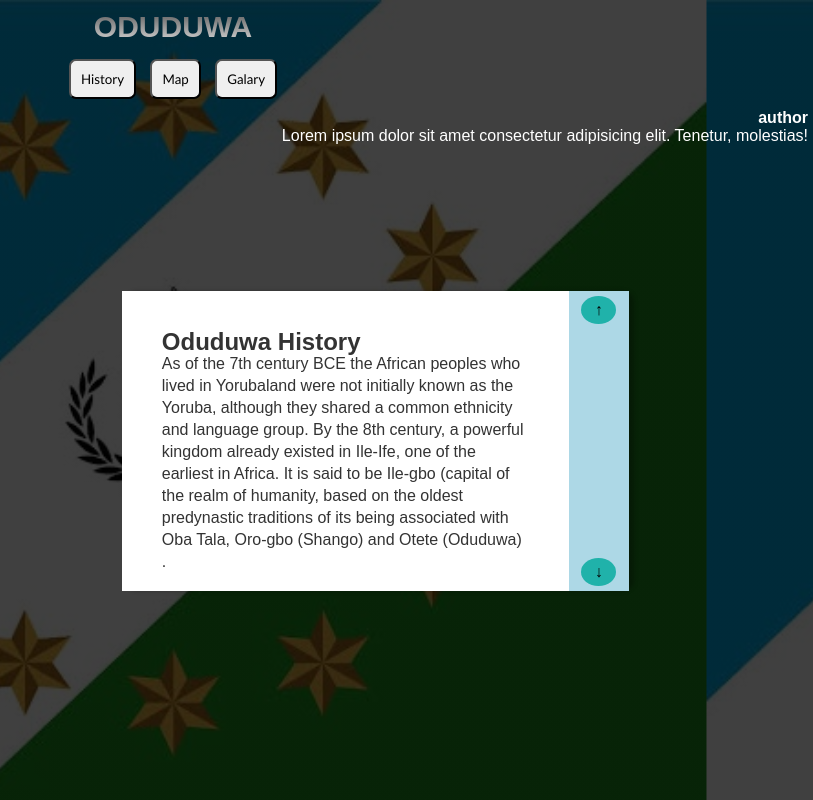
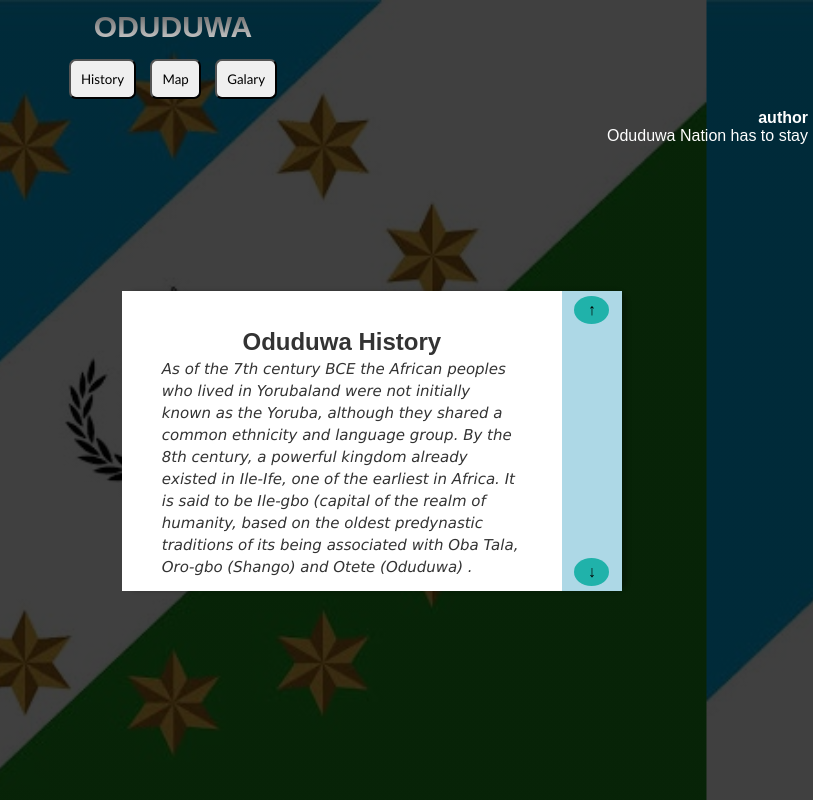
Before and after one commit to sunkanmicode/oduduwa, a plain HTML site: page index.html in a window 1280 px wide. Both pictures are taken after a click on the button "History". Shown: the full height of the page, 467-1280 px from the left. Drawn offline with Linux system fonts and the light colour scheme; no server answers.

Commit message:
adding quotes

```diff
--- a/index.html
+++ b/index.html
@@ -16,12 +16,11 @@
                 <button class="btn-hist">History</button>
                 <button class="btn-map">Map</button>
                 <button class="btn-tab">Galary</button>
-
             </div>
 
         <div class="right-quote">
-            <h4 class="author">author</h4>
-            <P class="para-quote">Lorem ipsum dolor sit amet consectetur adipisicing elit. Tenetur, molestias!</P>
+            <h4 class="title">author</h4>
+            <P class="para-quote">Oduduwa Nation has to stay</P>
         </div>
 
         <div class="row">
@@ -53,6 +52,7 @@
 
                         </div>
                     </div>
+
                     <div class="sidebar">
                         <p class="prev-btn">&#8593</p>
 
--- a/main.js
+++ b/main.js
@@ -1,38 +1,27 @@
 // // https://type.fit/api/quotes
-const URL_API = 'https://type.fit/api/quotes';
-
-// const para = document.querySelector('.para')
-// const title = document.querySelector('.title');
-
-// const prevBtn = document.querySelector(".prev-btn");
-// const nextBtn = document.querySelector(".next-btn")
-// const randonBtn = document.querySelector(".randon-btn")
-
-// let currentItem = 1;
-
-// const paraQuote = document.querySelector('.para-quote');
-// const author = document.querySelector('.author')
-// window.addEventListener("DOMContentLoaded",  ()=>{
-//     fetchData()
-// });
-
-//     const fetchData = async() =>{
-//             const res = await fetch(URL_API);
-//             const data = await res.json();
-//         showQuotes(data)
-//         setInterval(showQuotes(data), 1000)
+let URL_API = 'https://type.fit/api/quotes';
+const paraQuote = document.querySelector('.para-quote');
+const title = document.querySelector('.title');
 
 
-//     }
+        const quoteBtn = document.querySelector('.btn-quotes');
+         window.addEventListener("DOMContentLoaded", ()=>{
+             setInterval(()=>{
+                const fetchData = async() =>{
 
-// const showQuotes = (people)=>{
-//         const item;
-//        paraQuote.textContent = item.text
-// };
+                    let randomNumber = Math.floor(Math.random() * 1643);
+                    console.log(randomNumber);
+                            const res = await fetch(URL_API);
+                            const data = await res.json();
+                            console.log(data[randomNumber]);
+                            showHistory(data[randomNumber])
+                }
+                fetchData();
 
-// fetchData()
+             }, 5000)
 
-// setInterval(fetchData([currentItem]), 2000)
+         })
+
 
 const history = [
     {
@@ -100,20 +89,31 @@ hisBtn.addEventListener('click', ()=>{
 
 // });
 
-const showHistory = ()=>{
+const showHistory = (data)=>{
     const historyItem = history[currentValue];
     heading.innerHTML = historyItem.title;
-    para.innerHTML = historyItem.desc
+    para.innerHTML = historyItem.desc;
+
+        // show quotes
+        // const item = data[currentValue]
+       paraQuote.textContent = data.text;
+       title.innerHTML = data.author
+
 
     // const mapItem = map[currentValue];
     // mapImg.src = mapItem.img;
-    // // para.innerHTML = mapItem.desc
+    // para.innerHTML = mapItem.desc
 
 }
+
+
+
      nextBtn.addEventListener('click', ()=>{
         currentValue++
         if(currentValue > history.length -1){
-            quote.classList.remove("open-quote")
+            currentValue = 0;
+            quote.classList.remove("open-quote");
+
 
         }
         showHistory()
--- a/styles.css
+++ b/styles.css
@@ -35,8 +35,8 @@ body {
     font-size: 30px;
     font-weight: bold;
     padding: 10px;
-    padding-left: 10px;
-    z-index: 1;
+    /* padding-left: 10px; */
+    /* z-index: 1; */
     background-image: linear-gradient(to top, #fff 0%, #333 100%);
     background-size: 100%;
     -webkit-background-clip: text;
@@ -85,7 +85,7 @@ body {
 }
 .quote{
     width: 90%;
-    max-width: 700px;
+    max-width: 500px;
     height: 300px;
     background-color: #efefef;
     border-radius: 10px;
@@ -104,6 +104,16 @@ body {
     background: #fff;
     box-sizing: border-box;
     position: relative;
+}
+.card h2{
+    padding: 0 0  5px 0;
+    text-align: center;
+    font-family: fantasy;
+}
+.card p{
+    font-style: italic;
+    font-family: 'Lucida Sans', 'Lucida Sans Regular', 'Lucida Grande', 'Lucida Sans Unicode', Geneva, Verdana, sans-serif;
+    font-size: 15px;
 }
 .profile{
     display: flex;
```
